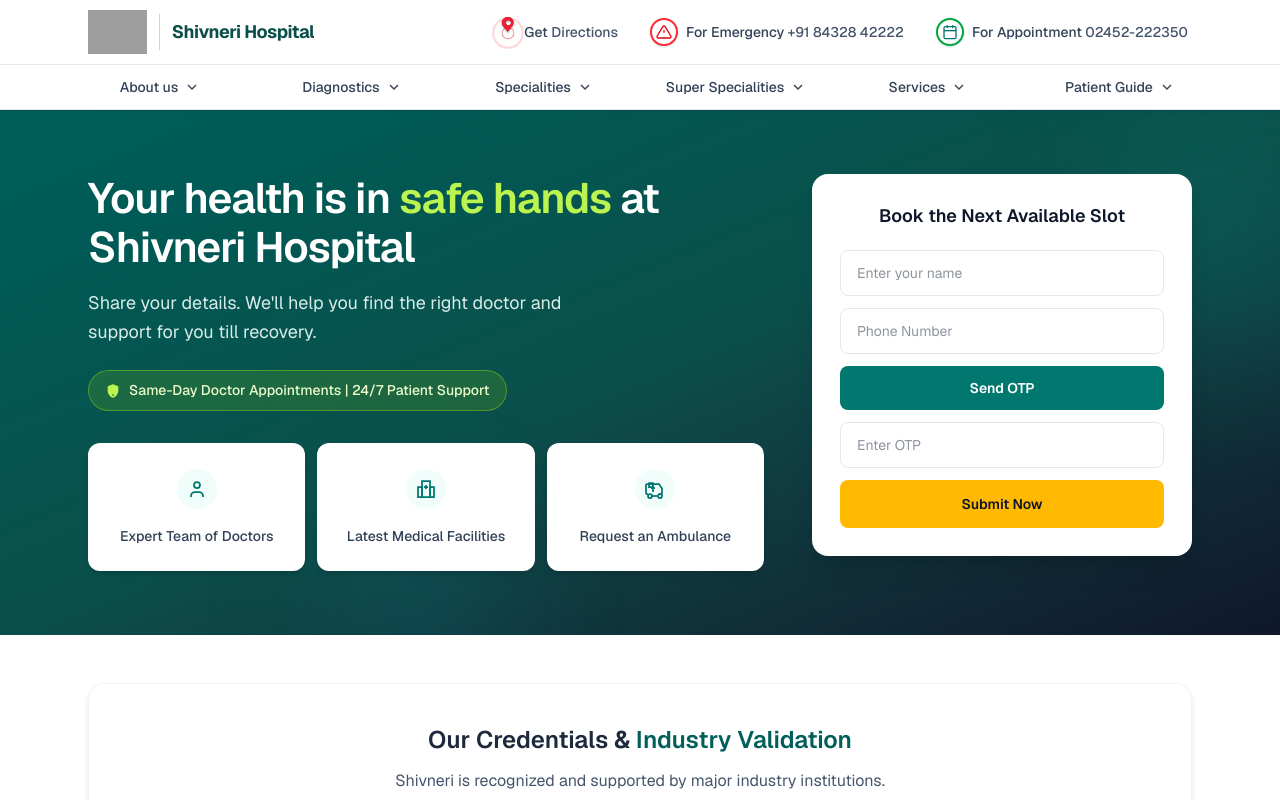
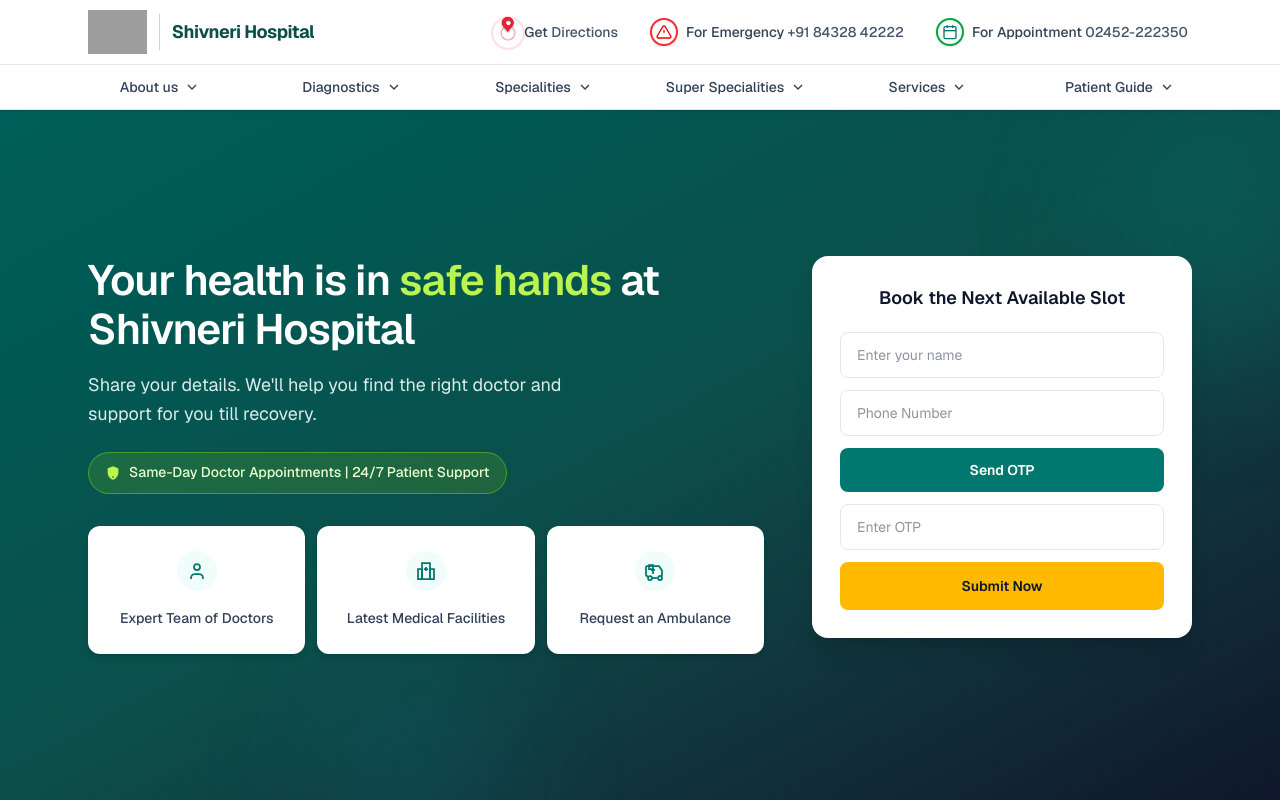
Before and after one commit to rp98nt/shivnerihospital, a Next.js app: page / in a window 1280 px wide. Shown: the top 800 px of the page. Built offline with nearby package versions, Linux system fonts and the light colour scheme; grey boxes are pictures that could not be loaded.

Commit message:
feat: make homepage hero fill viewport below header on all screens

```diff
--- a/app/globals.css
+++ b/app/globals.css
@@ -3,6 +3,7 @@
 :root {
   --background: #f8fafc;
   --foreground: #0f172a;
+  --site-header-height: 7rem;
 }
 
 @theme inline {
@@ -61,6 +62,19 @@ body {
   background: var(--background);
   color: var(--foreground);
   font-family: var(--font-geist-sans), Arial, Helvetica, sans-serif;
+}
+
+.home-hero-viewport {
+  display: flex;
+  min-height: calc(100dvh - var(--site-header-height));
+  flex-direction: column;
+}
+
+.home-hero-viewport__inner {
+  display: flex;
+  flex: 1;
+  flex-direction: column;
+  justify-content: center;
 }
 
 @keyframes partner-carousel-scroll-rtl {
--- a/app/page.tsx
+++ b/app/page.tsx
@@ -1,11 +1,13 @@
 import { FaqSection } from "@/components/faq-section";
 import { HomeHero } from "@/components/home-hero";
+import { SiteHeaderHeightSync } from "@/components/site-header-height-sync";
 import { SiteHeader } from "@/components/site-header";
 import { VisitLocationSection } from "@/components/visit-location-section";
 
 export default function Home() {
   return (
     <div className="flex flex-1 flex-col">
+      <SiteHeaderHeightSync />
       <SiteHeader />
       <main className="flex flex-1 flex-col">
         <HomeHero />
--- a/components/home-hero.tsx
+++ b/components/home-hero.tsx
@@ -19,11 +19,11 @@ export function HomeHero() {
 
   return (
     <>
-      <section className="relative overflow-hidden bg-linear-to-br from-teal-800 via-teal-900 to-slate-900 text-white">
+      <section className="home-hero-viewport relative overflow-hidden bg-linear-to-br from-teal-800 via-teal-900 to-slate-900 text-white">
         <div className="pointer-events-none absolute -right-20 top-0 h-64 w-64 rounded-full bg-teal-600/20 blur-3xl" />
         <div className="pointer-events-none absolute -bottom-16 left-1/4 h-48 w-48 rounded-full bg-cyan-500/10 blur-3xl" />
 
-        <div className="relative mx-auto max-w-6xl px-4 py-8 sm:px-6 sm:py-14 lg:py-16">
+        <div className="home-hero-viewport__inner relative mx-auto w-full max-w-6xl px-4 py-8 sm:px-6 sm:py-10">
           <div className="grid items-start gap-8 lg:grid-cols-[1fr_380px] lg:gap-12">
             <div>
               <h1 className="max-w-xl text-2xl font-semibold leading-tight tracking-tight sm:text-4xl lg:text-[2.65rem] lg:leading-[1.15]">
--- /dev/null
+++ b/components/site-header-height-sync.tsx
@@ -0,0 +1,30 @@
+"use client";
+
+import { useEffect } from "react";
+
+export function SiteHeaderHeightSync() {
+  useEffect(() => {
+    const header = document.getElementById("site-header");
+    if (!header) return;
+
+    const syncHeaderHeight = () => {
+      document.documentElement.style.setProperty(
+        "--site-header-height",
+        `${header.offsetHeight}px`,
+      );
+    };
+
+    syncHeaderHeight();
+
+    const resizeObserver = new ResizeObserver(syncHeaderHeight);
+    resizeObserver.observe(header);
+    window.addEventListener("resize", syncHeaderHeight);
+
+    return () => {
+      resizeObserver.disconnect();
+      window.removeEventListener("resize", syncHeaderHeight);
+    };
+  }, []);
+
+  return null;
+}
--- a/components/site-header.tsx
+++ b/components/site-header.tsx
@@ -20,7 +20,7 @@ import {
 
 export function SiteHeader() {
   return (
-    <header className="sticky top-0 z-50 overflow-visible shadow-sm">
+    <header id="site-header" className="sticky top-0 z-50 overflow-visible shadow-sm">
       <div className="border-b border-slate-200 bg-white">
         <div className="mx-auto max-w-6xl px-4 py-3 lg:flex lg:items-center lg:justify-between lg:px-6 lg:py-2.5">
           <div className="flex items-center justify-between gap-3 lg:flex-initial lg:justify-start">
```
